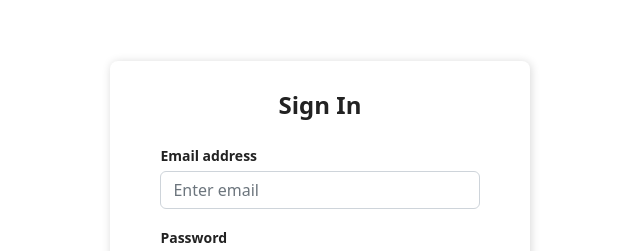
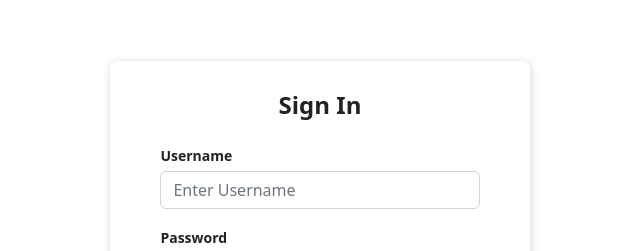
Before and after one commit to jayjoshi88105/sp_frontend, a React (Create React App) app: page /login in a window 1280 px wide. Shown: the part 179-430 px from the top of the page, without its empty margins (320-960 px from the left). Built offline with nearby package versions, Linux system fonts and the light colour scheme.

Commit message:
updated field details

```diff
--- a/src/components/Dashboard.js
+++ b/src/components/Dashboard.js
@@ -172,6 +172,7 @@ const ProductList = () => {
                         <thead>
                             <tr>
                                 <th>Product Name</th>
+                                <th>Company</th>
                                 <th>Category</th>
                                 <th>Price</th>
                             </tr>
@@ -181,6 +182,7 @@ const ProductList = () => {
                                 pageData.length > 0 ? pageData.map(item => (
                                     <tr key={item._id}>
                                         <td>{item.product_name}</td>
+                                        <td>{item.company}</td>
                                         <td>{item.category}</td>
                                         <td>{item.price}</td>
                                     </tr>
--- a/src/components/Login.js
+++ b/src/components/Login.js
@@ -61,12 +61,12 @@ const Login = () => {
                 <div className="Auth-form-content">
                     <h3 className="Auth-form-title">Sign In</h3>
                     <div className="form-group mt-3">
-                        <label>Email address</label>
+                        <label>Username</label>
                         <input
                             type="text"
                             value={username}
                             className="form-control mt-1"
-                            placeholder="Enter email"
+                            placeholder="Enter Username"
                             onChange={(e)=>setUserName(e.target.value)}
                         />
                     </div>
--- a/src/components/Register.js
+++ b/src/components/Register.js
@@ -98,7 +98,7 @@ const Register = () => {
                             type="text"
                             value={username}
                             className="form-control mt-1"
-                            placeholder="e.g Jay Joshi"
+                            placeholder="e.g JayJoshi"
                             onChange={(e) => setUserName(e.target.value)}
                         />
                     </div>
```
